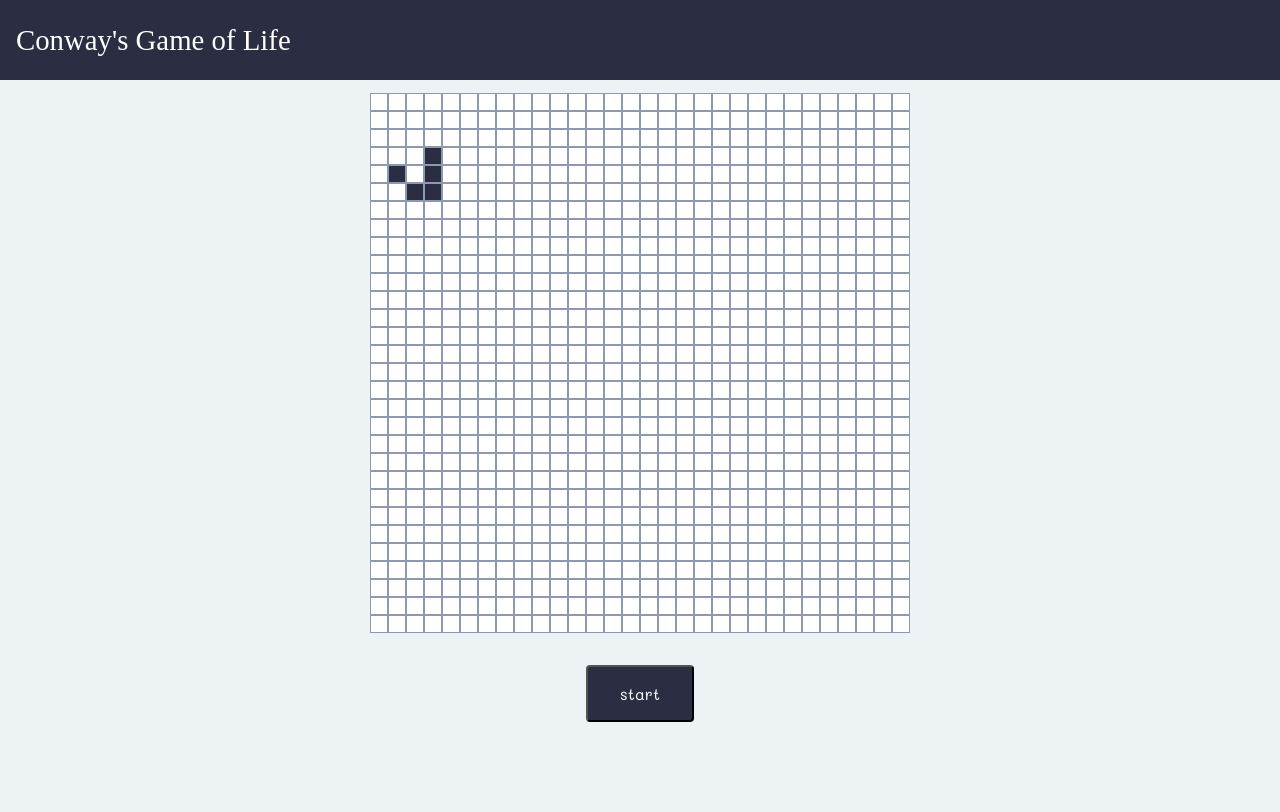
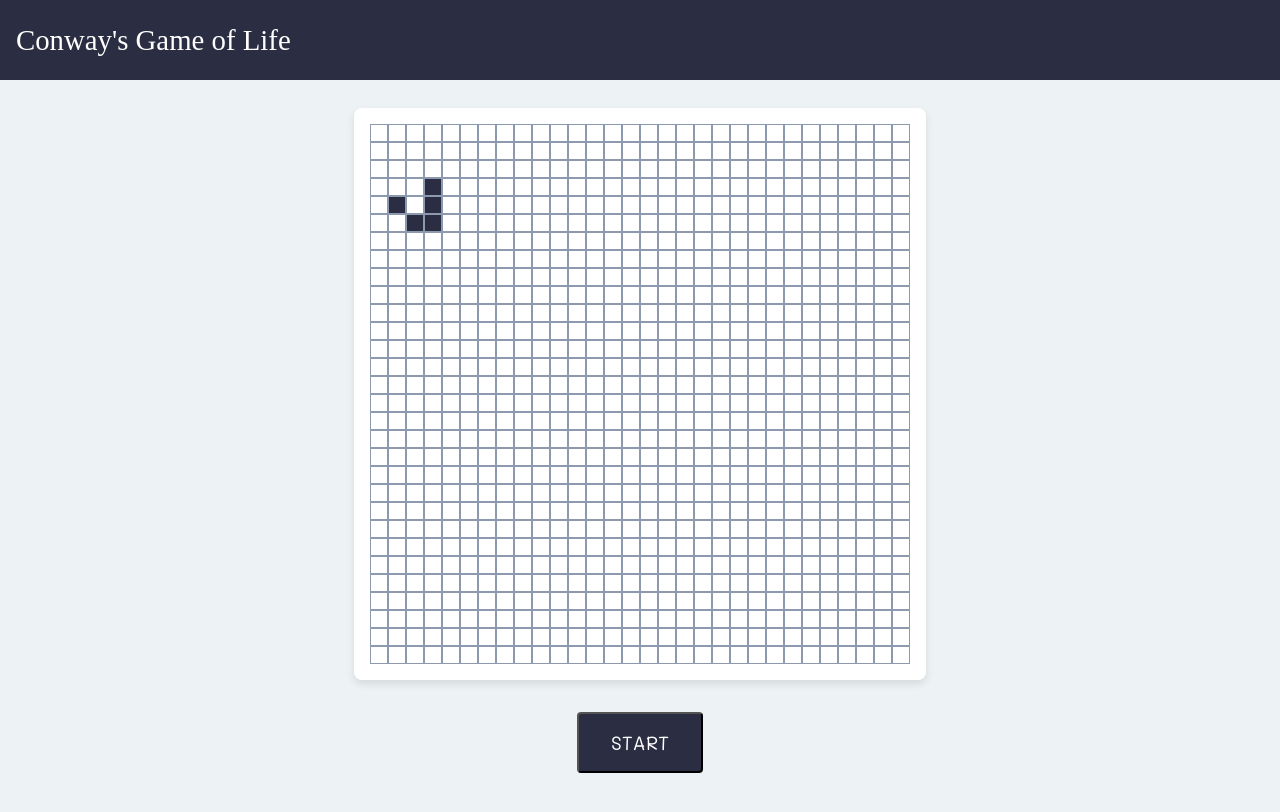
Before and after one commit to ishitakeshawani/Game-of-Life, a React (Create React App) app: page / in a window 1280 px wide. Shown: the top 812 px of the page. Built offline with nearby package versions, Linux system fonts and the light colour scheme.

Commit message:
Changed few styles

```diff
--- a/src/components/grid/Grid.jsx
+++ b/src/components/grid/Grid.jsx
@@ -59,7 +59,7 @@ const Grid = ({ size }) => {
   const hanldeStop = () => {};
   return (
     <div className="container">
-      <div>
+      <div className="grid-container">
         {arr.map((row, rowId) => (
           <div className="row" key={rowId}>
             {row.map((val, colId) => (
--- a/src/components/grid/grid.css
+++ b/src/components/grid/grid.css
@@ -1,12 +1,20 @@
 .container {
-    margin-top: 4rem;
+    margin-top: 2rem;
     display: flex;
     flex-direction: column;
     align-items: center;
     justify-content: center;
-    height: 100%;
+    min-height: 100vh;
     width: 100%;
     gap: 2rem;
+}
+
+.grid-container {
+    box-shadow: 0 4px 8px rgba(0, 0, 0, 0.1);
+    border-radius: 8px;
+    background-color: var(--white);
+    padding: 1rem;
+    margin-top: 1rem;
 }
 
 .cell {
@@ -15,6 +23,11 @@
     border: 1px solid var(--gray);;
     padding: 0.5em;
     cursor: pointer;
+    transition: background-color 0.3s ease, transform 0.2s ease;
+}
+
+.cell:hover {
+    transform: scale(1.05);
 }
 
 .row {
@@ -38,6 +51,7 @@
     background-color: var(--primary-color);
     color: var(--white);
     border-radius: 4px;
-    font-size: 1rem;
+    font-size: 1.2rem;
     cursor: pointer;
+    text-transform: uppercase;
 }
--- a/src/pages/homepage/homepage.css
+++ b/src/pages/homepage/homepage.css
@@ -3,6 +3,6 @@
     align-items: center;
     justify-content: center;
     width: 100%;
-    min-height: 750px;
+    min-height: 100vh;
     flex-direction: row;
   }
```
